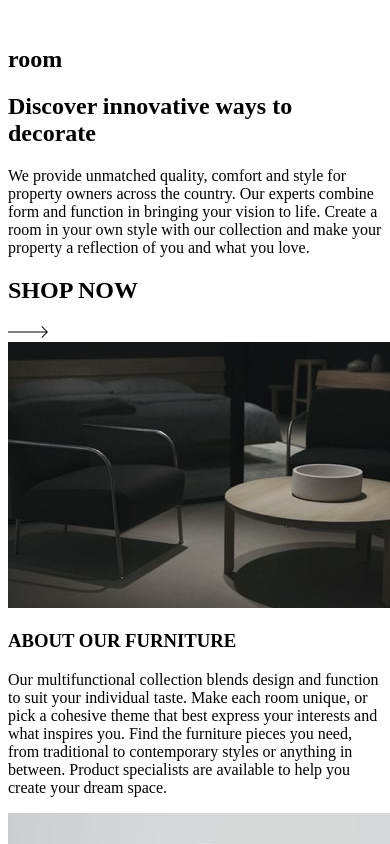
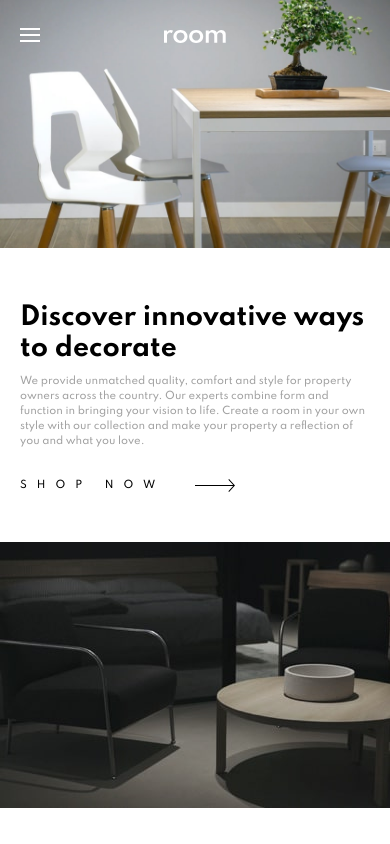
Before and after one commit to KjROX/room, a plain HTML site: page index.html in a window 390 px wide. Shown: the top 844 px of the page. Drawn offline with Linux system fonts and the light colour scheme.

Commit message:
mobile design completed

```diff
--- a/index.html
+++ b/index.html
@@ -5,6 +5,7 @@
     <meta charset="UTF-8">
     <meta http-equiv="X-UA-Compatible" content="IE=edge">
     <meta name="viewport" content="width=device-width, initial-scale=1.0">
+    <link href="https://fonts.googleapis.com/css2?family=Spartan:wght@500;600;700&display=swap" rel="stylesheet">
     <link rel="stylesheet" href="./style.css">
     <title>room | Home Decorating Site</title>
 </head>
@@ -13,9 +14,15 @@
     <section class="full">
         <div class="hero">
             <nav>
-                <img src="./images/icon-hamburger.svg" alt="" class="hamburger">
-                <h2 class="logo">room</h2>
+                <div class="hamburger">
+                    <img src="./images/icon-hamburger.svg" alt="">
+                </div>
+                <div class="logo">
+                    <img src="./images/logo.svg" alt="">
+
+                </div>
             </nav>
+            <img src="./images/desktop-image-hero-1.jpg" alt="" class="background">
         </div>
         <div class="shop-now">
             <h1>Discover innovative ways to decorate</h1>
@@ -23,9 +30,8 @@
                 combine form and function in bringing your vision to life. Create a room in your own style with our
                 collection and make your property a reflection of you and what you love.</p>
             <div class="arrow">
-
                 <h2>SHOP NOW</h2>
-                <img src="./images/icon-arrow.svg" alt="" class="arrow-right">
+                <img src="./images/icon-arrow.svg" alt="">
             </div>
         </div>
         <img src="./images/image-about-dark.jpg" alt="" class="image-dark">
--- a/style.css
+++ b/style.css
@@ -0,0 +1,78 @@
+* {
+  padding: 0;
+  margin: 0;
+  box-sizing: border-box;
+}
+html {
+  font-size: 62.5%;
+}
+body {
+  font-family: "Spartan", sans-serif;
+}
+.full {
+  min-height: 100%;
+}
+.hero {
+  width: 100%;
+  position: relative;
+}
+nav {
+  position: absolute;
+  width: 100%;
+  padding: 3rem 2rem;
+  display: flex;
+  align-items: center;
+}
+.hamburger {
+  position: absolute;
+}
+.logo {
+  display: flex;
+  justify-content: center;
+  width: 100%;
+}
+.background {
+  object-fit: cover;
+  object-position: center;
+  width: 100%;
+}
+.shop-now {
+  padding: 5rem 2rem;
+}
+.shop-now h1 {
+  font-size: 2.5rem;
+  margin-bottom: 1rem;
+}
+.shop-now p {
+  color: hsl(0, 0%, 63%);
+  margin-bottom: 3rem;
+  line-height: 1.5rem;
+}
+.arrow {
+  display: flex;
+}
+.arrow h2 {
+  font-size: 1rem;
+  margin-right: 3rem;
+  font-weight: 500;
+  letter-spacing: 1rem;
+}
+.image-dark {
+  object-fit: cover;
+  object-position: center;
+}
+.about-our-furniture {
+  padding: 5rem 2rem;
+}
+.about-our-furniture h3 {
+  letter-spacing: 0.8rem;
+  margin-bottom: 1.5rem;
+}
+.about-our-furniture p {
+  color: hsl(0, 0%, 63%);
+  line-height: 1.5rem;
+}
+.image-light {
+  object-fit: cover;
+  object-position: center;
+}
```
